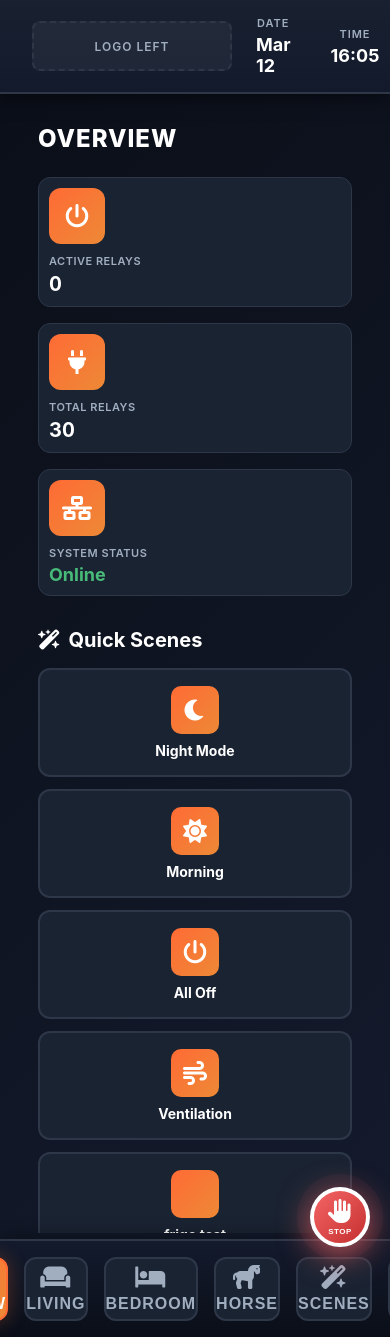
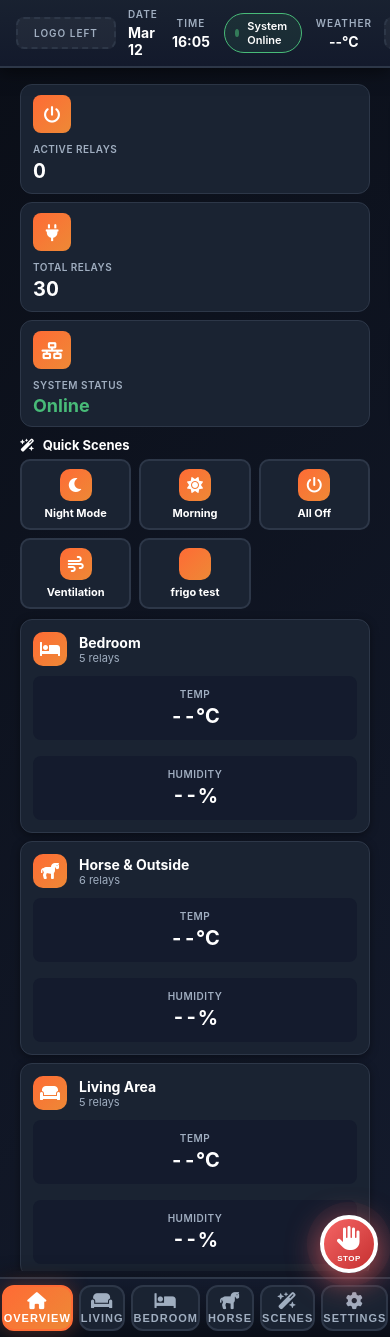
Before and after one commit to M160888/ABRespin, a Flask app: page / in a window 390 px wide. Run offline with Flask 3, Linux system fonts and the light colour scheme; some libraries are stand-ins or nearby versions.

Commit message:
feat: optimise UI for 7" kiosk screens
- Remove duplicate page title headings (view name shown in footer tab)
- Compact header and nav bar to recover vertical space
- Pages use flex-column layout with overflow:hidden (no vertical scroll)
- Relay grid uses auto-fill columns with natural card height packed from top
- Scenes and Settings inner containers scroll independently
- All cards, sensors, popup control compacted for small screen

Co-Authored-By: Claude Sonnet 4.6 <noreply@anthropic.com>

```diff
--- a/horsebox-kiosk/src/api/templates/index.html
+++ b/horsebox-kiosk/src/api/templates/index.html
@@ -1940,6 +1940,110 @@ body, html {
     }
 }
 
+/* ===== 7" Kiosk Layout Optimizations ===== */
+
+/* A: Remove duplicate page titles — name shown in footer tab */
+.page-title { display: none; }
+
+/* Compact header */
+.header {
+    padding: 8px 16px;
+    grid-template-columns: 100px 1fr 100px;
+    gap: 12px;
+}
+.logo-left, .logo-right { height: 32px; font-size: 10px; }
+.header-center { gap: 14px; }
+.header-info-value { font-size: 14px; }
+.header-info-label { font-size: 10px; }
+.connection-status { padding: 5px 10px; font-size: 11px; }
+
+/* Compact navigation */
+.navigation { padding: 6px 10px; gap: 6px; }
+.nav-tab { height: 46px; font-size: 11px; gap: 3px; max-width: 180px; }
+.nav-tab i { font-size: 17px; }
+
+/* B: Pages fill viewport with no vertical scroll */
+.page {
+    overflow: hidden;
+    padding: 10px 14px;
+    display: flex;
+    flex-direction: column;
+    gap: 10px;
+}
+
+/* Scenes + Settings: scroll their inner container, not the page */
+.scene-editor-container,
+.settings-container {
+    flex: 1;
+    min-height: 0;
+    overflow-y: auto;
+}
+
+/* Relay grid: auto-fill columns, natural card height, packed from top */
+.relay-grid {
+    grid-template-columns: repeat(auto-fill, minmax(120px, 1fr));
+    grid-auto-rows: auto;
+    align-content: start;
+    gap: 8px;
+    max-width: none;
+    margin: 0;
+}
+
+/* Compact relay cards */
+.relay-card { padding: 10px; gap: 8px; }
+.relay-header { gap: 8px; }
+.relay-icon { width: 30px; height: 30px; font-size: 14px; border-radius: 6px; }
+.relay-name { font-size: 12px; padding: 4px 6px; }
+.relay-toggle { height: 40px; font-size: 13px; border-radius: 8px; gap: 8px; }
+.relay-toggle i { font-size: 15px; }
+
+/* Compact sensor cards */
+.sensor-grid { gap: 8px; }
+.sensor-card { padding: 14px; gap: 8px; }
+.sensor-icon { width: 44px; height: 44px; font-size: 22px; }
+.sensor-value { font-size: 26px; }
+.sensor-label { font-size: 11px; }
+
+/* Compact popup control */
+.popup-control-section {
+    padding: 10px 14px;
+    margin-bottom: 0;
+    border-radius: 10px;
+}
+.popup-control-title { font-size: 13px; margin-bottom: 8px; }
+.popup-btn { height: 60px; font-size: 13px; max-width: 150px; }
+.popup-btn i { font-size: 22px; }
+.popup-button-container { gap: 8px; margin-bottom: 6px; }
+.popup-status { font-size: 12px; }
+
+/* Compact overview */
+.overview-system-status { gap: 8px; margin-bottom: 0; }
+.overview-stat-card { padding: 10px 12px; gap: 10px; }
+.overview-stat-icon { width: 38px; height: 38px; font-size: 17px; border-radius: 8px; }
+.overview-stat-value { font-size: 20px; }
+.overview-stat-label { font-size: 10px; }
+.overview-scenes { margin-bottom: 0; }
+.overview-scenes-header { margin-bottom: 6px; }
+.overview-scenes-title { font-size: 13px; }
+.overview-scenes-grid {
+    gap: 8px;
+    grid-template-columns: repeat(auto-fill, minmax(110px, 1fr));
+}
+.overview-scene-btn { padding: 8px 10px; gap: 5px; border-radius: 10px; }
+.overview-scene-icon { width: 32px; height: 32px; font-size: 16px; }
+.overview-scene-name { font-size: 11px; }
+.overview-grid { gap: 8px; margin-bottom: 0; }
+.overview-zone-card { padding: 12px; }
+.overview-zone-header { margin-bottom: 10px; }
+.overview-zone-icon { width: 34px; height: 34px; font-size: 16px; }
+.overview-zone-name { font-size: 14px; }
+.overview-zone-count { font-size: 11px; }
+
+/* Emergency stop — repositioned for compact nav */
+.emergency-stop { bottom: 64px; right: 12px; width: 58px; height: 58px; }
+.emergency-stop i { font-size: 24px; }
+.emergency-stop-text { font-size: 8px; }
+
 </style>
 </head>
 <body>
@@ -1975,8 +2079,6 @@ body, html {
         <div class="page-container">
             <!-- Page 0: Overview Dashboard -->
             <div class="page">
-                <h1 class="page-title">Overview</h1>
-
                 <!-- System Status Card -->
                 <div class="overview-system-status">
                     <div class="overview-stat-card">
@@ -2024,7 +2126,6 @@ body, html {
 
             <!-- Page 1: Living Area -->
             <div class="page">
-                <h1 class="page-title"><i class="fas fa-couch"></i> Living Area</h1>
                 <div class="sensor-grid" id="living-sensors">
                     <!-- Sensors will be loaded here -->
                 </div>
@@ -2033,7 +2134,6 @@ body, html {
 
             <!-- Page 2: Bedroom -->
             <div class="page">
-                <h1 class="page-title"><i class="fas fa-bed"></i> Bedroom</h1>
                 <div class="sensor-grid" id="bedroom-sensors">
                     <!-- Sensors will be loaded here -->
                 </div>
@@ -2042,8 +2142,6 @@ body, html {
 
             <!-- Page 3: Horse & Outside -->
             <div class="page">
-                <h1 class="page-title"><i class="fas fa-horse"></i> Horse & Outside</h1>
-
                 <div class="sensor-grid" id="horse-outside-sensors">
                     <!-- Sensors will be loaded here -->
                 </div>
@@ -2167,8 +2265,6 @@ body, html {
 
             <!-- Page 5: Settings -->
             <div class="page">
-                <h1 class="page-title"><i class="fas fa-gear"></i> Settings</h1>
-
                 <div class="settings-container">
                     <!-- Settings Tabs -->
                     <div class="settings-tabs">
```
